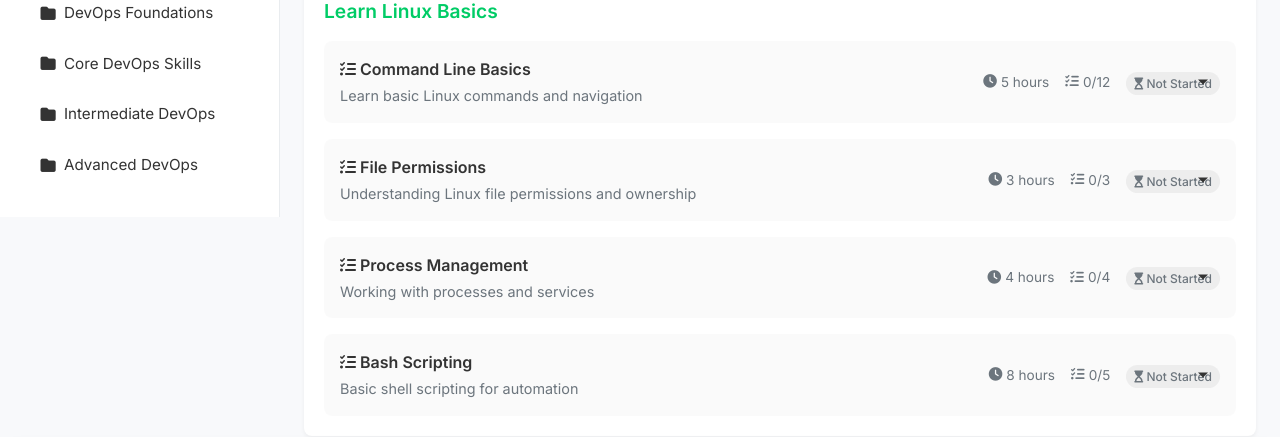
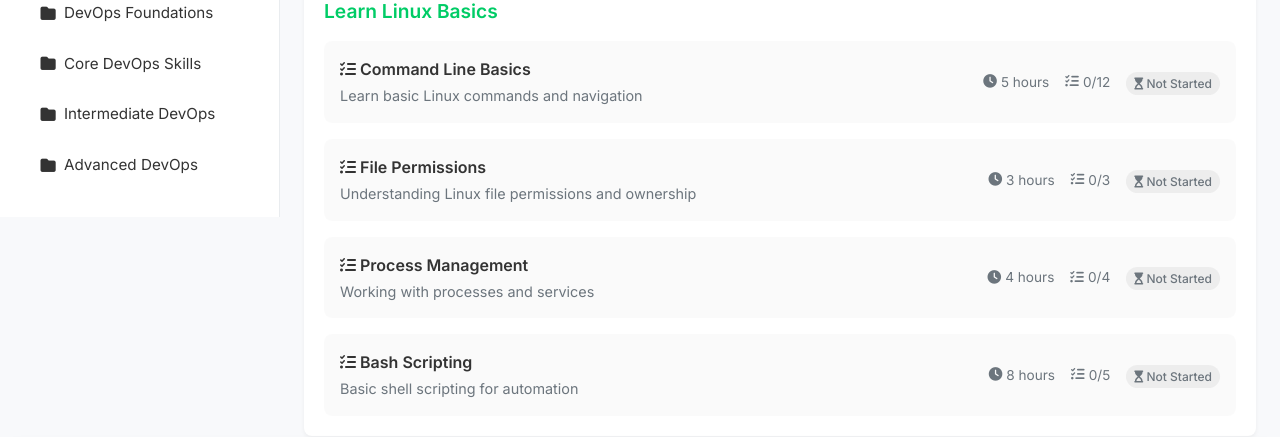
Before and after one commit to maitrekpatel1612/Tracker, a React (Vite) app: page / in a window 1280 px wide. Shown: the part 341-778 px from the top of the page. Built offline with nearby package versions, Linux system fonts and the light colour scheme.

Commit message:
Remove unused topic status indicator and adjust subtopic checkbox dimensions for consistency

```diff
--- a/src/index.css
+++ b/src/index.css
@@ -679,20 +679,6 @@ body {
     color: #00cc66;
 }
 
-.topic-status::after {
-    content: "";
-    position: absolute;
-    right: 0.75rem;
-    top: 50%;
-    transform: translateY(-50%);
-    width: 0;
-    height: 0;
-    border-left: 5px solid transparent;
-    border-right: 5px solid transparent;
-    border-top: 5px solid currentColor;
-    pointer-events: none;
-}
-
 .expand-btn {
     background: none;
     border: none;
@@ -901,8 +887,8 @@ body {
 .subtopic-checkbox {
   -webkit-appearance: none;
   appearance: none;
-  width: 18px;
-  height: 18px;
+  width: 1.2rem;
+  height: 1.2rem;
   border: 2px solid var(--border-color);
   border-radius: 4px;
   outline: none;
```
